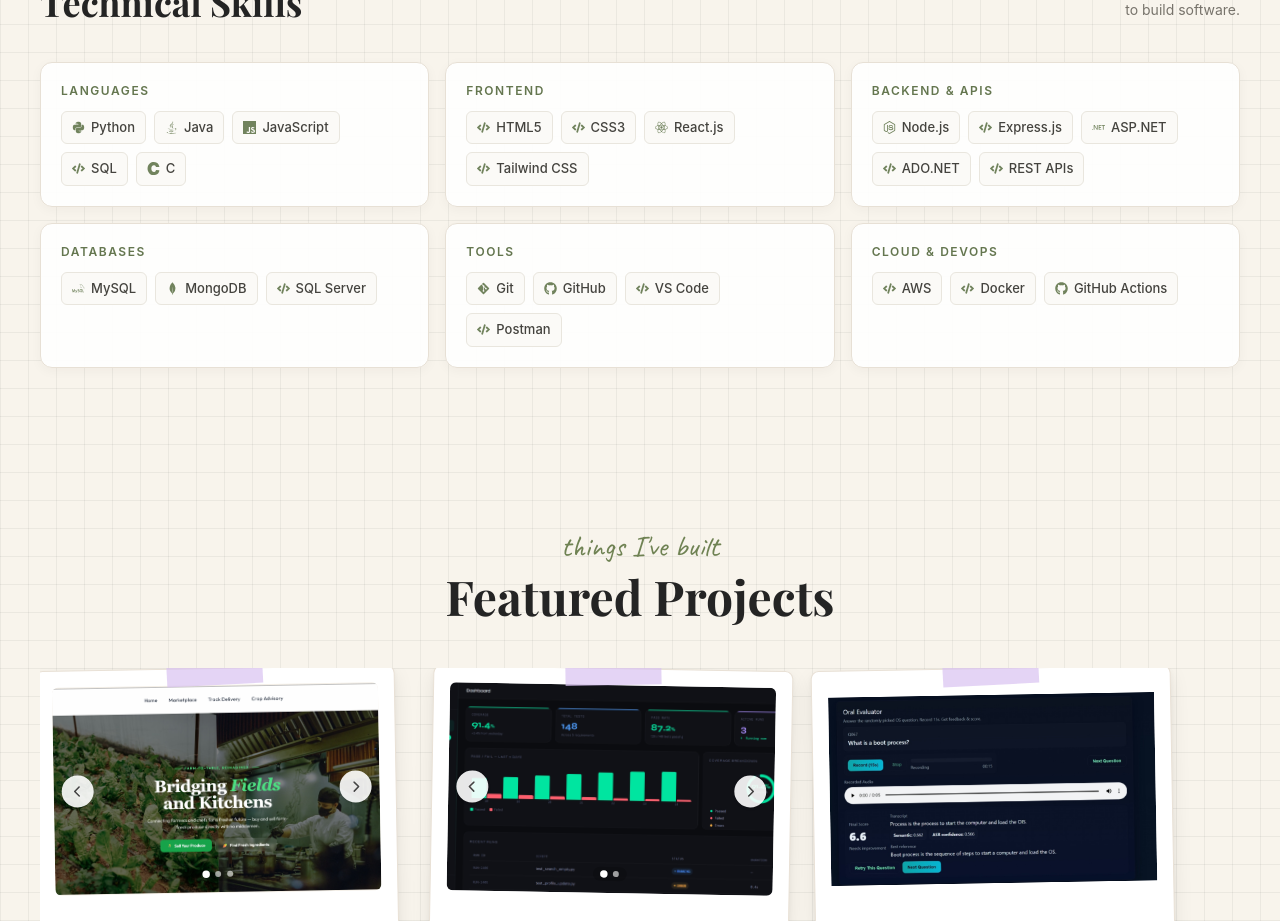
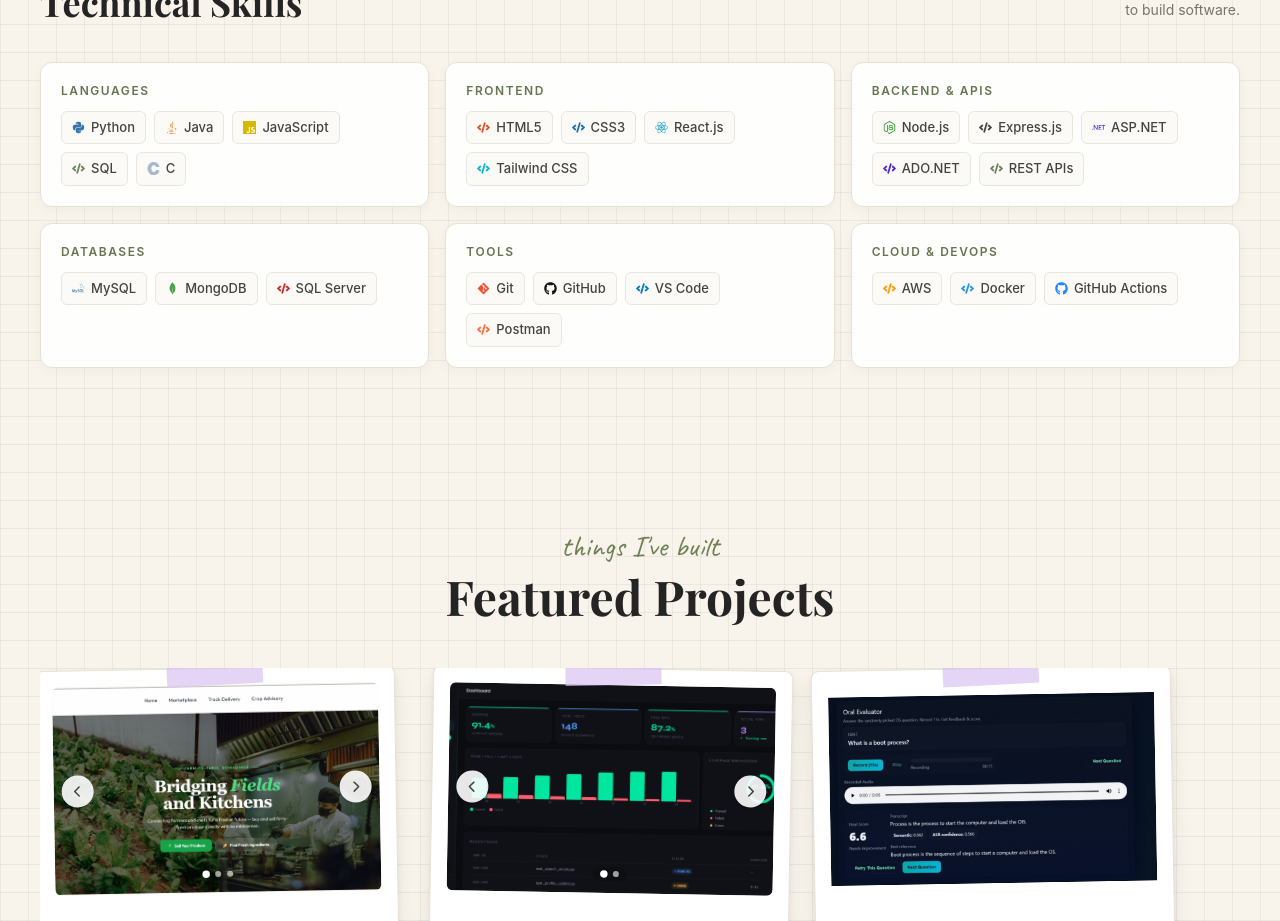
Before and after one commit to aish-0925/portfolio, a React (Vite) app: page / in a window 1280 px wide. Shown: the part 2160-3081 px from the top of the page. Built offline with nearby package versions, Linux system fonts and the light colour scheme.

Commit message:
Restore original brand colors for skills icons

```diff
--- a/src/components/Skills.jsx
+++ b/src/components/Skills.jsx
@@ -20,55 +20,55 @@ const skillGroups = [
   {
     title: "Languages",
     skills: [
-      { name: "Python", icon: FaPython },
-      { name: "Java", icon: FaJava },
-      { name: "JavaScript", icon: SiJavascript },
+      { name: "Python", icon: FaPython, color: "#3776AB" },
+      { name: "Java", icon: FaJava, color: "#E76F00" },
+      { name: "JavaScript", icon: SiJavascript, color: "#D6B800" },
       { name: "SQL", icon: FaCode },
-      { name: "C", icon: SiC },
+      { name: "C", icon: SiC, color: "#A8B9CC" },
     ],
   },
   {
     title: "Frontend",
     skills: [
-      { name: "HTML5", icon: FaCode },
-      { name: "CSS3", icon: FaCode },
-      { name: "React.js", icon: FaReact },
-      { name: "Tailwind CSS", icon: FaCode },
+      { name: "HTML5", icon: FaCode, color: "#E34F26" },
+      { name: "CSS3", icon: FaCode, color: "#1572B6" },
+      { name: "React.js", icon: FaReact, color: "#149ECA" },
+      { name: "Tailwind CSS", icon: FaCode, color: "#06B6D4" },
     ],
   },
   {
     title: "Backend & APIs",
     skills: [
-      { name: "Node.js", icon: FaNodeJs },
-      { name: "Express.js", icon: FaCode },
-      { name: "ASP.NET", icon: SiDotnet },
-      { name: "ADO.NET", icon: FaCode },
+      { name: "Node.js", icon: FaNodeJs, color: "#339933" },
+      { name: "Express.js", icon: FaCode, color: "#444444" },
+      { name: "ASP.NET", icon: SiDotnet, color: "#512BD4" },
+      { name: "ADO.NET", icon: FaCode, color: "#512BD4" },
       { name: "REST APIs", icon: FaCode },
     ],
   },
   {
     title: "Databases",
     skills: [
-      { name: "MySQL", icon: SiMysql },
-      { name: "MongoDB", icon: SiMongodb },
-      { name: "SQL Server", icon: FaCode },
+      { name: "MySQL", icon: SiMysql, color: "#4479A1" },
+      { name: "MongoDB", icon: SiMongodb, color: "#47A248" },
+      { name: "SQL Server", icon: FaCode, color: "#CC2927" },
     ],
   },
   {
     title: "Tools",
     skills: [
-      { name: "Git", icon: FaGitAlt },
-      { name: "GitHub", icon: FaGithub },
-      { name: "VS Code", icon: FaCode },
-      { name: "Postman", icon: FaCode },
+      { name: "Git", icon: FaGitAlt, color: "#F05032" },
+      { name: "GitHub", icon: FaGithub, color: "#181717" },
+      { name: "VS Code", icon: FaCode, color: "#007ACC" },
+      { name: "Postman", icon: FaCode, color: "#FF6C37" },
     ],
   },
   {
     title: "Cloud & DevOps",
     skills: [
-      { name: "AWS", icon: FaCode },
-      { name: "Docker", icon: FaCode },
-      { name: "GitHub Actions", icon: FaGithub },
+      { name: "AWS", icon: FaCode, color: "#FF9900" },
+      { name: "Docker", icon: FaCode, color: "#2496ED" },
+      { name: "GitHub Actions", icon: FaGithub, color: "#2088FF" },
     ],
   },
 ];
@@ -109,7 +109,11 @@ export default function Skills() {
                     key={skill.name}
                     className="inline-flex items-center gap-1.5 rounded-md border border-[#e9e6de] bg-[#fbfaf7] px-2.5 py-1.5 text-[13px] font-medium text-[#44433e]"
                   >
-                    <Icon className="shrink-0 text-[13px] text-[#71835d]" aria-hidden="true" />
+                    <Icon
+                      className="shrink-0 text-[13px]"
+                      style={{ color: skill.color || "#71835d" }}
+                      aria-hidden="true"
+                    />
                     {skill.name}
                   </span>
                 );
```
